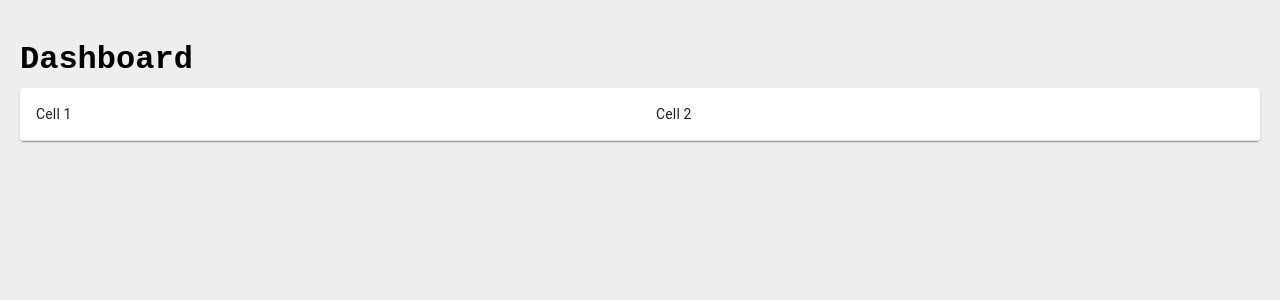
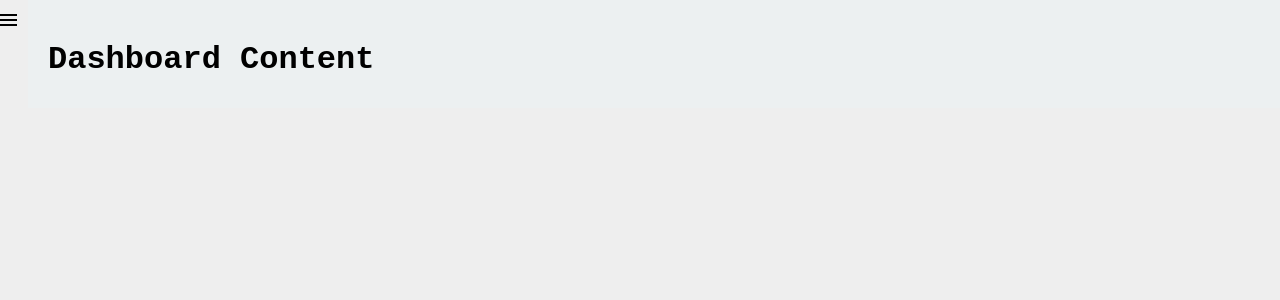
Before and after one commit to rafaelkhan/msplfrontend, a React (Create React App) app: page /dashboard in a window 1280 px wide. Shown: the top 300 px of the page. Built offline with nearby package versions, Linux system fonts and the light colour scheme.

Commit message:
Style Changes

```diff
--- a/package.json
+++ b/package.json
@@ -7,7 +7,8 @@
     "@azure/msal-react": "^2.0.7",
     "@emotion/react": "^11.11.1",
     "@emotion/styled": "^11.11.0",
-    "@mui/material": "^5.14.19",
+    "@mui/icons-material": "^5.14.19",
+    "@mui/material": "^5.14.20",
     "@testing-library/jest-dom": "^5.17.0",
     "@testing-library/react": "^13.4.0",
     "@testing-library/user-event": "^13.5.0",
--- a/src/App.js
+++ b/src/App.js
@@ -10,7 +10,6 @@ function App() {
     return (
         <Router>
             <div>
-                <Sidebar />
                 <Routes>
                     <Route path="/dashboard" element={<Dashboard />} />
                     <Route path="/" element={<Homepage />} />
--- a/src/Components/Dashboard.css
+++ b/src/Components/Dashboard.css
@@ -1,25 +1,13 @@
+/* Dashboard.css */
 
-.dashboard-container {
+.dashboard {
     display: flex;
-    flex-direction: column;
-    align-items: center;
-    justify-content: center;
-    height: 100vh;
-    text-align: center;
-}
-
-.dashboard-header {
-    font-size: 2em;
-    margin-bottom: 10px;
-    color: #176B87; /* Farbe anpassen */
-}
-
-.dashboard-mspl-text {
-    font-weight: bold;
-    color: #176B87;
 }
 
 .dashboard-content {
-    font-size: 1.2em;
-    margin-bottom: 20px;
+    padding: 20px;
+    flex-grow: 1;
+    background-color: #ecf0f1;
 }
+
+/* Hier kannst du weitere Stile für den Dashboard-Inhalt hinzufügen */
--- a/src/Components/Dashboard.js
+++ b/src/Components/Dashboard.js
@@ -1,31 +1,15 @@
 // Dashboard.js
+
 import React from 'react';
 import Sidebar from './Sidebar';
-import Table from '@mui/material/Table';
-import TableBody from '@mui/material/TableBody';
-import TableCell from '@mui/material/TableCell';
-import TableContainer from '@mui/material/TableContainer';
-import TableRow from '@mui/material/TableRow';
-import Paper from '@mui/material/Paper';
 import './Dashboard.css';
 
-const Dashboard = () => {
+function Dashboard() {
     return (
-        <div style={{ display: 'flex' }}>
+        <div className="dashboard">
             <Sidebar />
-            <div style={{ flex: 1, padding: '20px', marginLeft: '0px' }}>
-                <h1>Dashboard</h1>
-                <TableContainer component={Paper}>
-                    <Table>
-                        <TableBody>
-                            <TableRow>
-                                <TableCell>Cell 1</TableCell>
-                                <TableCell>Cell 2</TableCell>
-                            </TableRow>
-                            {/* Füge weitere Tabellenzeilen hinzu */}
-                        </TableBody>
-                    </Table>
-                </TableContainer>
+            <div className="dashboard-content">
+                <h1>Dashboard Content</h1>
             </div>
         </div>
     );
--- a/src/Components/Sidebar.js
+++ b/src/Components/Sidebar.js
@@ -1,45 +1,45 @@
-import React from 'react';
-import styled from 'styled-components';
+// Sidebar.js
+
+import React, { useState } from 'react';
 import Drawer from '@mui/material/Drawer';
 import List from '@mui/material/List';
 import ListItem from '@mui/material/ListItem';
 import ListItemText from '@mui/material/ListItemText';
+import IconButton from '@mui/material/IconButton';
+import MenuIcon from '@mui/icons-material/Menu';
 import { Link } from 'react-router-dom';
-import Logo from './Images/MSPL_Logo.jpeg';
 
-const SidebarContainer = styled.div`
-    width: ${({ isHovered }) => (isHovered ? '240px' : '0')};
-    transition: width 0.3s;
-`;
+function Sidebar() {
+    const [isSidebarOpen, setSidebarOpen] = useState(false);
 
-const Sidebar = () => {
-    const [isHovered, setIsHovered] = React.useState(false);
+    const handleSidebarToggle = () => {
+        setSidebarOpen(!isSidebarOpen);
+    };
 
     return (
-        <SidebarContainer
-            onMouseEnter={() => setIsHovered(true)}
-            onMouseLeave={() => setIsHovered(false)}
-            isHovered={isHovered}
-        >
+        <div>
+            <IconButton
+                edge="start"
+                color="inherit"
+                aria-label="menu"
+                onClick={handleSidebarToggle}
+            >
+                <MenuIcon />
+            </IconButton>
             <Drawer
-                className="drawer"
-                variant="temporary"
                 anchor="left"
-                open={isHovered}
-                onClose={() => setIsHovered(false)}
-                classes={{
-                    paper: 'drawerPaper',
-                }}
+                open={isSidebarOpen}
+                onClose={handleSidebarToggle}
             >
                 <List>
-                    <ListItem button className="sidebar-link">
+                    <ListItem button component={Link} to="/dashboard">
                         <ListItemText primary="Dashboard" />
                     </ListItem>
-                    {/* Weitere ListItems für andere Seiten */}
+                    {/* Weitere ListItems für zusätzliche Seiten */}
                 </List>
             </Drawer>
-        </SidebarContainer>
+        </div>
     );
-};
+}
 
 export default Sidebar;
```
Also changed, not shown: src/Components/Sidebar.css (+18 -15 lines), 1 other file (tests, documents, lock files or other folders).
